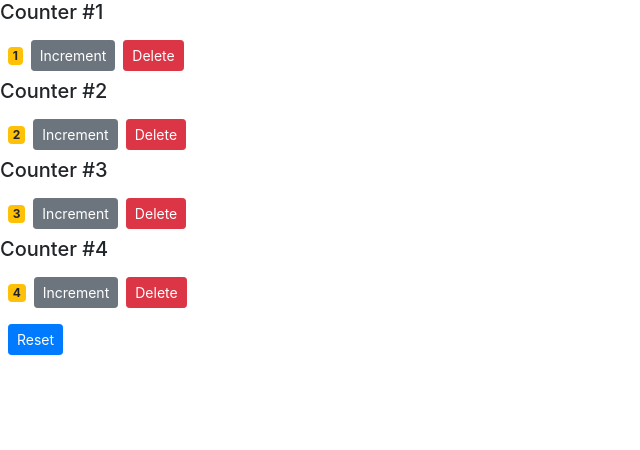
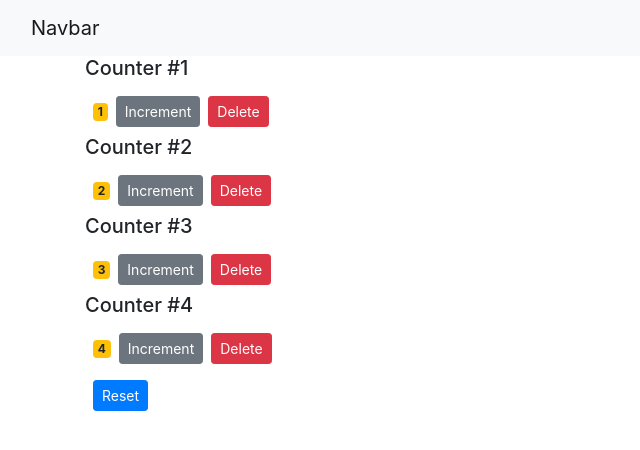
Before and after one commit to HaniAbd/react-app-tuto, a React (Create React App) app: page / in a window 1280 px wide. Shown: the top 450 px of the page, without its empty margins (0-640 px from the left). Built offline with nearby package versions, Linux system fonts and the light colour scheme.

Commit message:
apply navBar

```diff
--- /dev/null
+++ b/src/App.js
@@ -0,0 +1,18 @@
+import React, {Component} from "react";
+import NavBar from "./components/navBar";
+import Counters from "./components/counters";
+
+class App extends Component {
+    render() {
+        return (
+            <React.Fragment>
+                <NavBar/>
+                <main className='container'>
+                    <Counters></Counters>
+                </main>
+            </React.Fragment>
+        );
+    }
+}
+
+export default App;
--- /dev/null
+++ b/src/components/navBar.jsx
@@ -0,0 +1,17 @@
+import React, {Component} from "react";
+
+class NavBar extends Component {
+    render() {
+        return (
+            <div>
+                <nav className="navbar navbar-light bg-light">
+                    <div className="container-fluid">
+                        <a className="navbar-brand" href="#">Navbar</a>
+                    </div>
+                </nav>
+            </div>
+        );
+    }
+}
+
+export default NavBar;
--- a/src/index.js
+++ b/src/index.js
@@ -1,6 +1,6 @@
 import React from "react";
 import ReactDOM from 'react-dom';
+import App from'./App'
 import 'bootstrap/dist/css/bootstrap.css';
-import Counters from "./components/counters";
 
-ReactDOM.render(<Counters/>, document.getElementById('root'));
+ReactDOM.render(<App/>, document.getElementById('root'));
```
Also changed, not shown: src/App.css (added).
